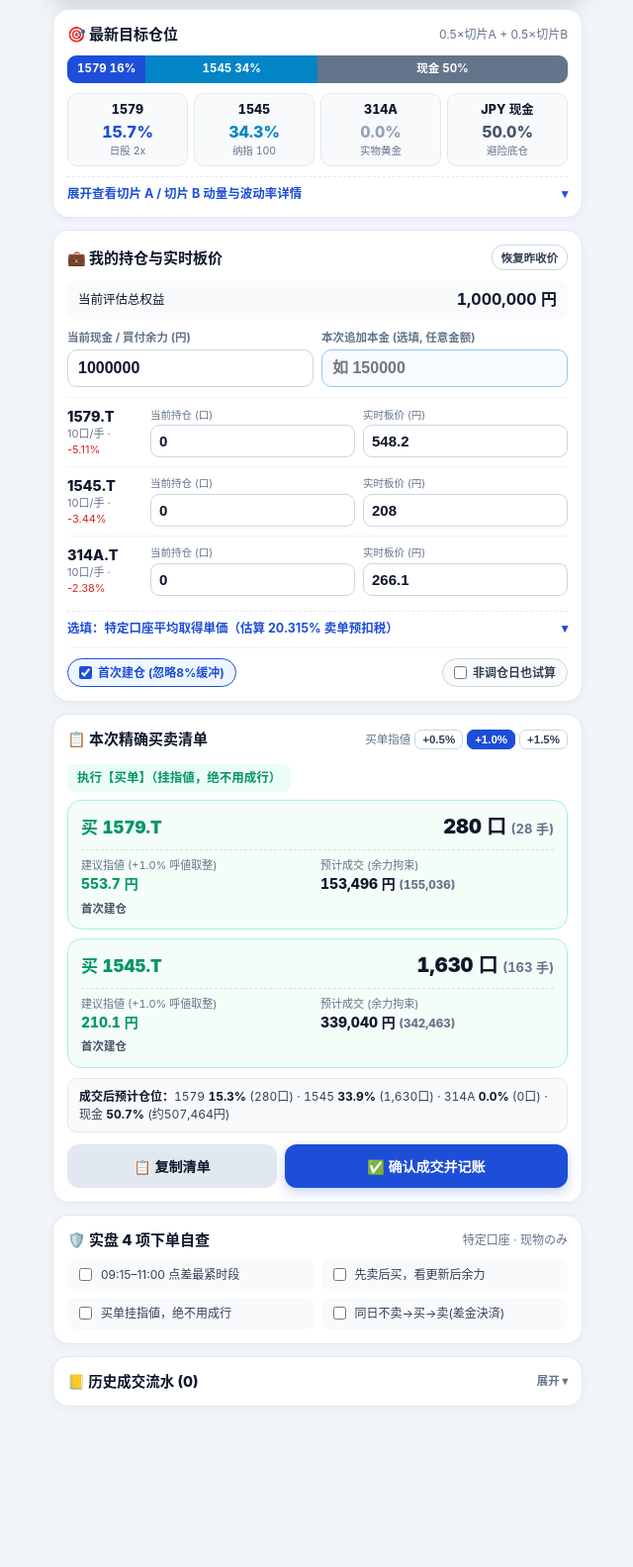
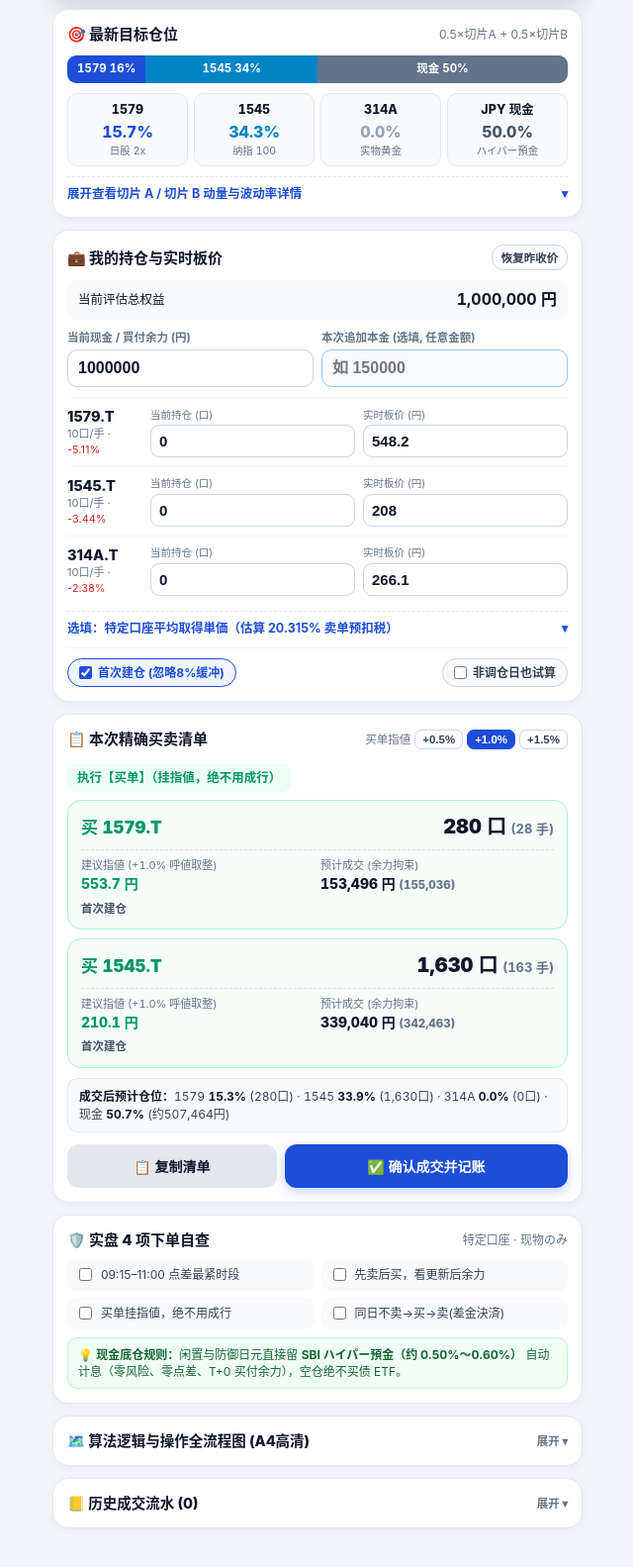
Before and after one commit to yijie119/scheme-a-signal, a plain HTML site: page docs/index.html in a window 1280 px wide. Shown: the part 235-1818 px from the top of the page at 99% size, without its empty margins (319-959 px from the left). Before the commit the page ends 1728 px from the top, so only its background shows below. Drawn offline with Linux system fonts and the light colour scheme.

Commit message:
feat: add SBI Hyper Deposit cash rule and A4 logic flowchart to PWA

```diff
--- a/docs/index.html
+++ b/docs/index.html
@@ -701,6 +701,28 @@
       <label class="chk-item"><input type="checkbox" /> 买单挂指値，绝不用成行</label>
       <label class="chk-item"><input type="checkbox" /> 同日不卖→买→卖(差金決済)</label>
     </div>
+    <div style="margin-top:8px;padding:8px 10px;background:#f0fdf4;border:1px solid #bbf7d0;border-radius:10px;font-size:12px;color:#166534;">
+      💡 <strong>现金底仓规则：</strong>闲置与防御日元直接留 <strong>SBI ハイパー預金（约 0.50%～0.60%）</strong> 自动计息（零风险、零点差、T+0 买付余力），空仓绝不买债 ETF。
+    </div>
+  </div>
+
+  <!-- ALGORITHM FLOWCHART REFERENCE -->
+  <div class="card">
+    <details id="flowchartDetails">
+      <summary style="font-size:14.5px;font-weight:800;cursor:pointer;display:flex;justify-content:space-between;align-items:center;list-style:none;">
+        <span>🗺️ 算法逻辑与操作全流程图 (A4高清)</span>
+        <span class="small-muted">展开 ▾</span>
+      </summary>
+      <div style="margin-top:10px;">
+        <a href="./scheme_a_logic_flowchart_a4.png" target="_blank" rel="noopener" style="display:block;border-radius:10px;overflow:hidden;border:1px solid #cbd5e1;background:#f8fafc;">
+          <img src="./scheme_a_logic_flowchart_a4.png" loading="lazy" alt="方案 A 算法逻辑与实盘操作全流程图" style="width:100%;height:auto;display:block;" />
+        </a>
+        <div style="display:grid;grid-template-columns:1fr 1fr;gap:8px;margin-top:10px;">
+          <a class="btn btn-primary" href="./scheme_a_logic_flowchart_a4.png" target="_blank" rel="noopener" style="text-decoration:none;padding:9px;font-size:12.5px;">🔍 高清大图缩放</a>
+          <a class="btn btn-outline" href="./scheme_a_logic_flowchart_a4.png" download="scheme_a_logic_flowchart_a4.png" style="text-decoration:none;padding:9px;font-size:12.5px;">⬇️ 下载 A4 原图</a>
+        </div>
+      </div>
+    </details>
   </div>
 
   <!-- TRADE HISTORY -->
@@ -1141,7 +1163,7 @@
       <div class="t-pill">
         <div class="code">JPY 现金</div>
         <div class="pct" style="color:#475569">${(p.target_cash * 100).toFixed(1)}%</div>
-        <div class="sub">避险底仓</div>
+        <div class="sub">ハイパー預金</div>
       </div>`;
     $("allocBar").innerHTML = barHtml;
     $("targetGrid").innerHTML = gridHtml;
```
Also changed, not shown: docs/scheme_a_logic_flowchart_a4.png (added).
